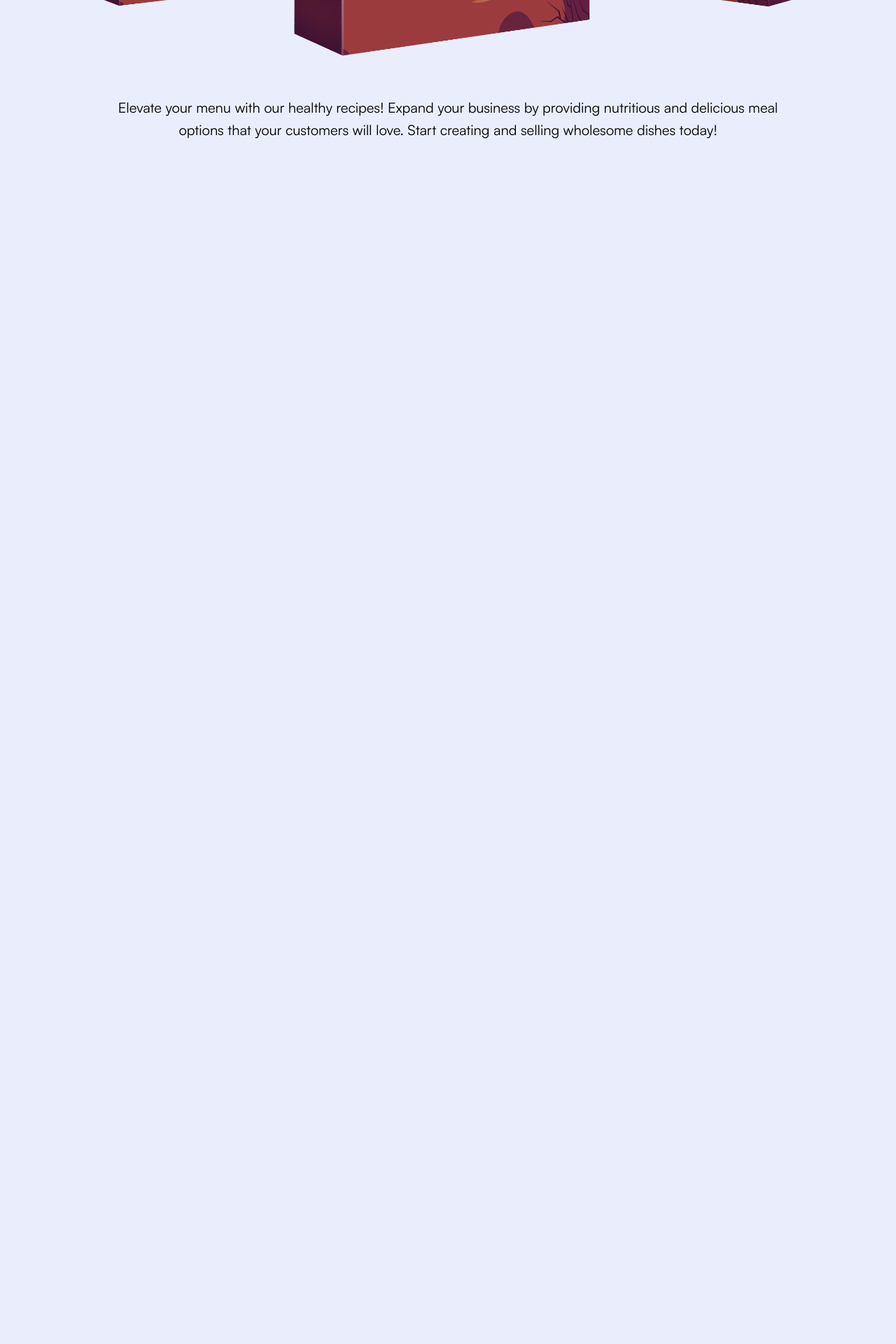
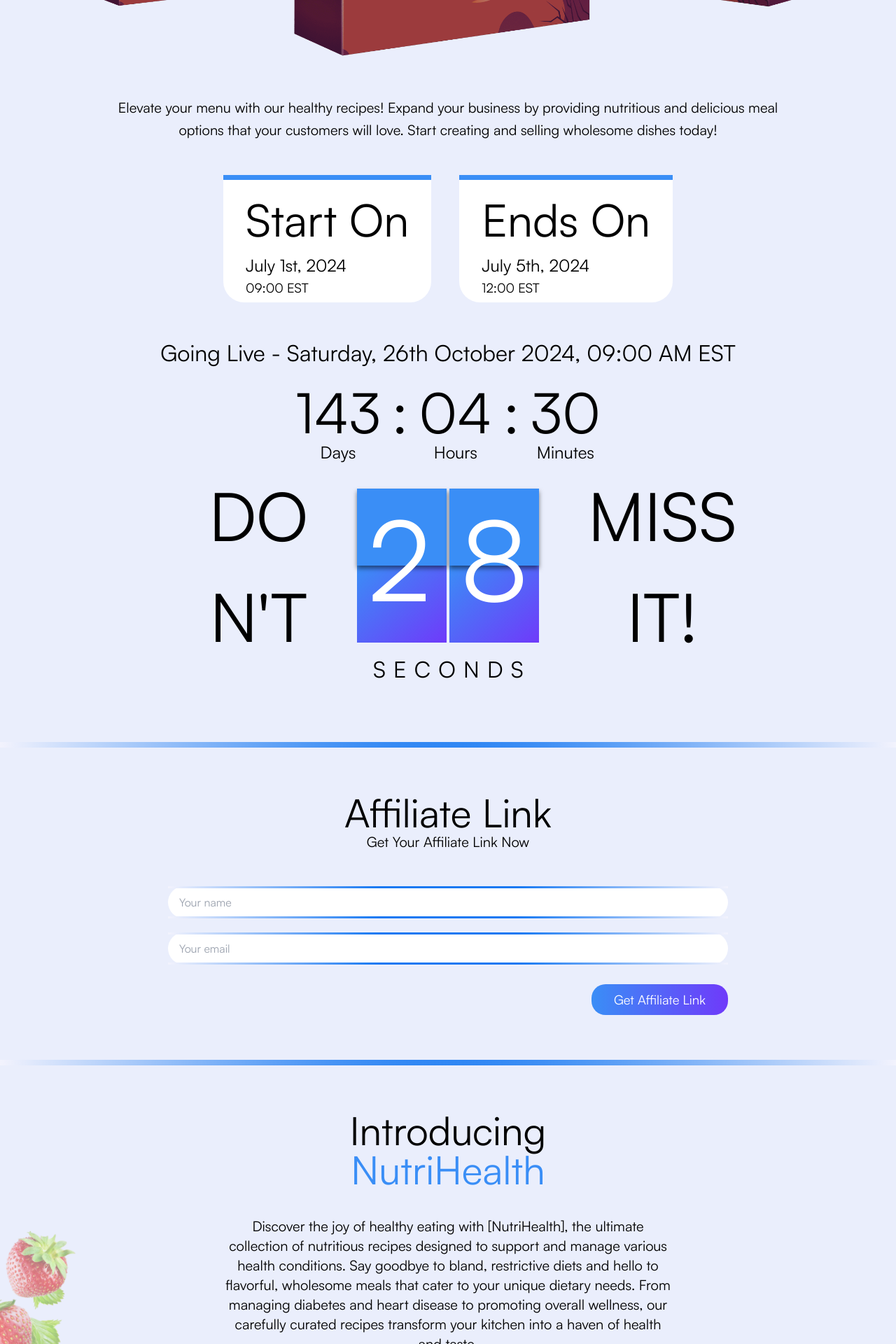
Before and after one commit to Pras00/Healthy_Food, a PHP site: page / in a window 1280 px wide; the page is wider, and only the part inside the window is pictured. Shown: the part 1253-3173 px from the top of that part at 70% size. Before the commit the page ends 1451 px from the top of that part, so only its background shows below. Run offline with PHP 8.4, Linux system fonts and the light colour scheme; some libraries are stand-ins or nearby versions.

Commit message:
[FEAT] JV Page

```diff
--- a/jv-page/index.html
+++ b/jv-page/index.html
@@ -7,7 +7,6 @@
   <link rel="preconnect" href="https://fonts.gstatic.com" crossorigin>
   <link href="https://fonts.googleapis.com/css2?family=Montserrat:ital,wght@0,100..900;1,100..900&display=swap" rel="stylesheet">
   <link rel="stylesheet" href="https://cdnjs.cloudflare.com/ajax/libs/font-awesome/5.15.4/css/all.min.css" integrity="sha512-1ycn6IcaQQ40/MKBW2W4Rhis/DbILU74C1vSrLJxCq57o941Ym01SwNsOMqvEBFlcgUa6xLiPY/NS5R+E6ztJQ==" crossorigin="anonymous" referrerpolicy="no-referrer" />
-    <link rel="stylesheet" href="css/style.css">
   <link rel="stylesheet" href="style.css">
   <script src="https://cdn.tailwindcss.com"></script>
   <title>JV Page</title>
@@ -69,8 +68,11 @@
   </section>
 
 
+  <video autoplay muted loop id="bg-video">
+    <source src="./img/video.mp4" type="video/mp4">
+  </video>
   <!-- Hero -->
-  <section>
+  <section class="relative bg-video">
     <div class="flex flex-col justify-center items-center text-center px-32 max-[992px]:px-24 max-[768px]:px-8 max-[480px]:px-4 mt-16 max-[768px]:mt-12 max-[480px]:mt-7">
       <h1 class="headline text-[4rem] max-[992px]:text-[3rem] max-[768px]:text-[2.65rem] max-[480px]:text-[1.5rem] leading-[4rem] max-[768px]:leading-[3rem] max-[480px]:leading-[2rem] text-black font-semibold">Join Us Promoting <br> Our <span class="text-[#3A8EF6]">Premium Healthy Recipe</span> Collection <br> Get Instant Commissions on <br> Easy to Sell Nutritious and Delicious Recipes</h1>
       <div class="bg-gradient-to-r from-[#3A8EF6] to-[#6F3AFA] px-10 max-[992px]:px-5 max-[480px]:px-2 py-2 rounded-[20px] mt-5">
@@ -85,6 +87,153 @@
     </div>
   </section>
 
+  <!-- Timeline -->
+  <section class="flex place-content-center gap-10 max-[600px]:gap-5 max-[480px]:gap-3 py-12 max-[768px]:py-8 max-[600px]:py-5">
+    <div class="bg-white rounded-b-[30px] px-8 py-2 border-[#3A8EF6] border-t-[7px]">
+      <h1 class="text-[4rem] max-[768px]:text-[3rem] max-[600px]:text-[2.5rem] max-[480px]:text-[1.75rem] font-medium">Start On</h1>
+      <h3 class="text-[1.5rem] max-[768px]:text-[1.15rem] max-[600px]:text-[1rem] max-[480px]:text-[0.8rem]">July 1st, 2024</h3>
+      <h3 class="text-[1.15rem] max-[768px]:text-[0.9rem] max-[600px]:text-[0.8rem] max-[480px]:text-[0.6rem]">09:00 EST</h3>
+    </div>
+    <div class="bg-white rounded-b-[30px] px-8 py-2 border-[#3A8EF6] border-t-[7px]">
+      <h1 class="text-[4rem] max-[768px]:text-[3rem] max-[600px]:text-[2.5rem] max-[480px]:text-[1.75rem] font-medium">Ends On</h1>
+      <h3 class="text-[1.5rem] max-[768px]:text-[1.15rem] max-[600px]:text-[1rem] max-[480px]:text-[0.8rem]">July 5th, 2024</h3>
+      <h3 class="text-[1.15rem] max-[768px]:text-[0.9rem] max-[600px]:text-[0.8rem] max-[480px]:text-[0.6rem]">12:00 EST</h3>
+    </div>
+  </section>
+
+  <!-- Countdown -->
+  <section class="countdown-container flex flex-col place-content-center px-10 max-[480px]:px-3 mb-20">
+    <h3 class="text-[2rem] max-[992px]:text-[1.5rem] max-[768px]:text-[1.25rem] max-[480px]:text-[0.8rem] font-light text-center">Going Live - Saturday, 26th October 2024, 09:00 AM EST</h3>
+    <div class="countdown flex justify-center items-start gap-4">
+      <div class="flex flex-col justify-center items-center">
+        <div class="days text-black text-[5rem] max-[768px]:text-[4rem] max-[480px]:text-[2rem] font-medium"></div>
+        <p class="text-black text-[1.5rem] max-[768px]:text-[1.25rem] max-[480px]:text-[0.8rem] -mt-5 max-[480px]:-mt-2">Days</p>
+      </div>
+      <div class="text-black text-[5rem] max-[768px]:text-[4rem] max-[480px]:text-[2rem] font-medium">:</div>
+      <div class="flex flex-col justify-center items-center">
+        <div class="hours text-black text-[5rem] max-[768px]:text-[4rem] max-[480px]:text-[2rem] font-medium"></div>
+        <p class="text-black text-[1.5rem] max-[768px]:text-[1.25rem] max-[480px]:text-[0.8rem] -mt-5 max-[480px]:-mt-2">Hours</p>
+      </div>
+      <div class="text-black text-[5rem] max-[768px]:text-[4rem] max-[480px]:text-[2rem] font-medium">:</div>
+      <div class="flex flex-col justify-center items-center">
+        <div class="minutes text-black text-[5rem] max-[768px]:text-[4rem] max-[480px]:text-[2rem] font-medium"></div>
+        <p class="text-black text-[1.5rem] max-[768px]:text-[1.25rem] max-[480px]:text-[0.8rem] -mt-5 max-[480px]:-mt-2">Minutes</p>
+      </div>
+    </div>
+    <div class="relative flex flex-col place-content-center">
+      <div class="grid grid-cols-3 max-[600px]:grid-cols-1 place-items-center max-[992px]:gap-5 max-[768px]:gap-10">
+        <div class="text-center flex justify-end items-center w-full max-[600px]:hidden">
+          <h3 class="happyHalloween dont-miss font-medium text-black text-[6rem] max-[768px]:text-[4rem] leading-[9rem] max-[768px]:leading-[7rem]">DO <br> N'T</h3>
+        </div>
+        <div class="flex place-content-center gap-1 max-[600px]:mt-5">
+          <div class="relative">
+            <div class="text-center flex justify-center items-center text-[10rem] max-[768px]:text-[8rem] max-[600px]:text-[7rem] max-[480px]:text-[5rem] text-white absolute z-[3] left-[12%] bottom-[0.5%]">
+              <div class="seconds-puluhan"></div>
+            </div>
+            <div class="h-[110px] max-[768px]:h-[90px] max-[600px]:h-[80px] max-[480px]:h-[60px] w-[128px] max-[768px]:w-[100px] max-[600px]:w-[90px] max-[480px]:w-[70px] bg-[#3A8EF6] drop-shadow-[0_4px_3px_rgba(0,0,0,0.5)]"></div>
+            <div class="h-[110px] max-[768px]:h-[90px] max-[600px]:h-[80px] max-[480px]:h-[60px] w-[128px] max-[768px]:w-[100px] max-[600px]:w-[90px] max-[480px]:w-[70px] bg-gradient-to-br from-[#3A8EF6] to-[#6F3AFA]"></div>
+          </div>
+          <div class="relative">
+            <div class="text-center flex justify-center items-center text-[10rem] max-[768px]:text-[8rem] max-[600px]:text-[7rem] max-[480px]:text-[5rem] text-white absolute z-[3] left-[12%] bottom-[0.5%]">
+              <div class="seconds-satuan"></div>
+            </div>
+            <div class="h-[110px] max-[768px]:h-[90px] max-[600px]:h-[80px] max-[480px]:h-[60px] w-[128px] max-[768px]:w-[100px] max-[600px]:w-[90px] max-[480px]:w-[70px] bg-[#3A8EF6] drop-shadow-[0_4px_3px_rgba(0,0,0,0.5)]"></div>
+            <div class="h-[110px] max-[768px]:h-[90px] max-[600px]:h-[80px] max-[480px]:h-[60px] w-[128px] max-[768px]:w-[100px] max-[600px]:w-[90px] max-[480px]:w-[70px] bg-gradient-to-br from-[#3A8EF6] to-[#6F3AFA]"></div>
+          </div>
+        </div>
+        <div class="text-center flex justify-start items-center w-full max-[600px]:hidden">
+          <h3 class="happyHalloween dont-miss font-medium text-black text-[6rem] max-[768px]:text-[4rem] leading-[9rem] max-[768px]:leading-[7rem]">MISS <br> IT!</h3>
+        </div>
+      </div>
+      <div class="relative w-full text-center pl-[1%] -mt-5 max-[768px]:-mt-3 max-[600px]:mt-2">
+        <p class="text-[2rem] max-[768px]:text-[1.5rem] max-[600px]:text-[1.25rem] max-[480px]:text-[1rem] tracking-[0.7rem] max-[480px]:tracking-[0.5rem]">SECONDS</p>
+      </div>
+    </div>
+  </section>
+
+  <!-- Affiliate Link -->
+  <section id="affiiliate" class="bg-[#EAEEFC] border-gradient-1 border-gradient-2 py-16 max-[992px]:py-12 max-[768px]:py-10 max-[480px]:py-5">
+    <div class="text-center">
+      <h1 class="text-[3.5rem] max-[992px]:text-[3rem] max-[768px]:text-[2.75rem] max-[480px]:text-[2rem] leading-[3.5rem] max-[992px]:leading-[3rem] max-[768px]:leading-[2.75rem] max-[480px]:leading-[2rem] font-">Affiliate Link</h1>
+      <h3 class="font-medium text-[1.25rem] max-[992px]:text-[1.25rem] max-[768px]:text-[1rem] max-[480px]:text-[0.8rem]">Get Your Affiliate Link Now<h3>
+    </div>
+    <div class="flex justify-center items-center mt-12">
+      <form class="form-affiliate flex flex-col gap-5">
+        <input class="w-[50rem] border-gradient-1-2 border-gradient-2-2 rounded-[30px] px-4 py-2 focus:outline-[#3A8EF6]" type="text" name="name" id="name" placeholder="Your name" required>
+        <input class="w-[50rem] border-gradient-1-2 border-gradient-2-2 rounded-[30px] px-4 py-2 focus:outline-[#3A8EF6]" type="email" name="email" id="email" placeholder="Your email" required>
+        <div class="w-full mt-2 max-[992px]:mt-6 max-[768px]:mt-3 max-[480px]:mt-2">
+          <button class="float-end bg-gradient-to-r from-[#3A8EF6] to-[#6F3AFA] text-white text-[1.15rem] px-8 py-2 rounded-[20px] hover:scale-105 duration-200">Get Affiliate Link</button>
+        </div>
+      </form>
+    </div>
+  </section>
+
+  <!-- About -->
+  <section class="relative flex flex-col place-items-center bg-[#EAEEFC] bg-cover bg-no-repeat bg-fixed bg-center py-16 max-[768px]:py-12 max-[480px]:py-8">
+    <img class="absolute w-[35%] top-[10%] -left-[15%]" src="./img/strawberries.png" alt="">
+    <img class="absolute w-[35%] top-[60%] -right-[10%]" src="./img/oranges.png" alt="">
+    <h1 class="text-[3.5rem] max-[992px]:text-[3rem] max-[768px]:text-[2.75rem] max-[480px]:text-[2rem] leading-[3.5rem] max-[992px]:leading-[3rem] max-[768px]:leading-[2.75rem] max-[480px]:leading-[2rem] font-medium">Introducing</h1>
+    <h1 class="text-[3.5rem] max-[992px]:text-[3rem] max-[768px]:text-[2.75rem] max-[480px]:text-[2rem] leading-[3.5rem] max-[992px]:leading-[3rem] max-[768px]:leading-[2.75rem] max-[480px]:leading-[2rem] font-medium text-[#3A8EF6]">NutriHealth</h1>
+    <div class="text-center w-[50%] max-[992px]:w-[85%] max-[768px]:w-[90%] max-[480px]:w-[95%] mt-10 max-[768px]:mt-5">
+      <h3 class="text-[1.25rem] max-[768px]:text-[1rem] max-[480px]:text-[0.75rem] max-[768px]:-my-3 max-[480px]:-my-1 font-normal leading-[1.75rem] max-[768px]:leading-[1.5rem] max-[480px]:leading-[1rem] mb-5">Discover the joy of healthy eating with [NutriHealth], the ultimate collection of nutritious recipes designed to support and manage various health conditions. Say goodbye to bland, restrictive diets and hello to flavorful, wholesome meals that cater to your unique dietary needs. From managing diabetes and heart disease to promoting overall wellness, our carefully curated recipes transform your kitchen into a haven of health and taste.</h3>
+      <h3 class="text-[1.25rem] max-[768px]:text-[1rem] max-[480px]:text-[0.75rem] max-[768px]:-my-3 max-[480px]:-my-1 font-normal leading-[1.75rem] max-[768px]:leading-[1.5rem] max-[480px]:leading-[1rem]">[NutriHealth] is a fresh, innovative product created by a team of expert nutritionists and culinary artists with over 15 years of experience in crafting health-centric digital products. Each recipe is meticulously developed to ensure it’s not only delicious but also packed with the nutrients your body needs to thrive.</h3>
+    </div>
+    <div class="flex justify-center items-center my-12 max-[992px]:my-8 max-[480px]:my-4">
+      <img class="w-[65%] max-[992px]:w-[80%] max-[480px]:w-[90%]" src="./img/BoxMockup-phone.png" alt="mockup">
+    </div>
+    <div class="text-center w-[50%] max-[992px]:w-[85%] max-[768px]:w-[90%] max-[480px]:w-[95%] my-12 max-[768px]:my-10">
+      <h3 class="text-[1.25rem] max-[768px]:text-[1rem] max-[480px]:text-[0.75rem] max-[768px]:-my-3 max-[480px]:-my-1 font-normal leading-[1.75rem] max-[768px]:leading-[1.5rem] max-[480px]:leading-[1rem]">Get ready to revolutionize your approach to health with [NutriHealth]: Healthy Recipes for Various Disease! Our collection of recipes is designed not only to delight your taste buds but also to support and manage a wide range of health conditions. With [NutriHealth], you'll empower and educate your audience, offering meals crafted to address specific dietary needs while still being irresistibly delicious.<h3>
+    </div>
+    <div class="px-28 mb-10">
+      <h3 class="text-center text-[2.5rem] max-[992px]:text-[2rem] max-[768px]:text-[1.5rem] max-[480px]:text-[1.1rem] leading-[2.75rem] max-[768px]:leading-[2rem] max-[480px]:leading-[1.5rem] font-semibold">Here are some specific examples <br> of how can be used by different professions:</h3>
+    </div>
+    <div class="flex flex-col justify-center items-center gap-5 px-64 max-[768px]:px-10 max-[480px]:px-1">
+      <div class="grid grid-cols-2 max-[992px]:grid-cols-1 max-[768px]:grid-cols-1 max-[480px]:grid-cols-1 gap-x-10 gap-y-5">
+        <div class="flex justify-center items-center gap-3 py-2 bg-[#3A8EF6] rounded-[50px] px-8 max-[480px]:px-5 drop-shadow-[1px_2px_5px_rgba(0,0,0,0.3)] border-[2px] border-white">
+          <img class="w-[3rem] max-[480px]:w-[3.25rem]" src="./img/nutritionist.png" alt="">
+          <div class="text-white">
+            <h3 class="font-bold text-[16px] max-[768px]:leading-[1.15rem]">Dietitians and Nutritionists</h3>
+            <p class="text-[12px] max-[768px]:leading-[1rem] mt-1">By incorporating these recipes into their practice, dietitians can help clients better manage their conditions through proper nutrition, ensuring they receive balanced, tasty meals that adhere to their dietary requirements.</p>
+          </div>
+        </div>
+        <div class="flex justify-center items-center gap-3 py-2 bg-[#3A8EF6] rounded-[50px] px-8 max-[480px]:px-5 drop-shadow-[1px_2px_5px_rgba(0,0,0,0.3)] border-[2px] border-white">
+          <img class="w-[3rem] max-[480px]:w-[3.25rem]" src="./img/chef.png" alt="">
+          <div class="text-white">
+            <h3 class="font-bold text-[16px] max-[768px]:leading-[1.15rem]">Chefs and Culinary Professional</h3>
+            <p class="text-[12px] max-[768px]:leading-[1rem] mt-1">By demonstrating these recipes, chefs can educate their students on the importance of nutrition and how to create flavorful dishes that promote health and well-being, expanding their culinary skills and knowledge.</p>
+          </div>
+        </div>
+        <div class="flex justify-center items-center gap-3 py-2 bg-[#3A8EF6] rounded-[50px] px-8 max-[480px]:px-5 drop-shadow-[1px_2px_5px_rgba(0,0,0,0.3)] border-[2px] border-white">
+          <img class="w-[3rem] max-[480px]:w-[3.25rem]" src="./img/healtheducoator.png" alt="">
+          <div class="text-white">
+            <h3 class="font-bold text-[16px] max-[768px]:leading-[1.15rem]">Health Educators</h3>
+            <p class="text-[12px] max-[768px]:leading-[1rem] mt-1">Using these recipes, health educators can offer hands-on learning experiences, empowering individuals to make healthier food choices and understand the impact of diet on their overall health.</p>
+          </div>
+        </div>
+        <div class="flex justify-center items-center gap-3 py-2 bg-[#3A8EF6] rounded-[50px] px-8 max-[480px]:px-5 drop-shadow-[1px_2px_5px_rgba(0,0,0,0.3)] border-[2px] border-white">
+          <img class="w-[3rem] max-[480px]:w-[3.25rem]" src="./img/trainer.png" alt="">
+          <div class="text-white">
+            <h3 class="font-bold text-[16px] max-[768px]:leading-[1.15rem]">Personal Trainers</h3>
+            <p class="text-[12px] max-[768px]:leading-[1rem] mt-1">The recipes can be shared during training sessions or included in customized meal plans, helping clients achieve optimal results by pairing physical activity with healthy eating habits.</p>
+          </div>
+        </div>
+        <div class="flex justify-center items-center gap-3 py-2 bg-[#3A8EF6] rounded-[50px] px-8 max-[480px]:px-5 drop-shadow-[1px_2px_5px_rgba(0,0,0,0.3)] border-[2px] border-white">
+          <img class="w-[3rem] max-[480px]:w-[3.25rem]" src="./img/coach.png" alt="">
+          <div class="text-white">
+            <h3 class="font-bold text-[16px] max-[768px]:leading-[1.15rem]">Health Coaches</h3>
+            <p class="text-[12px] max-[768px]:leading-[1rem] mt-1">By integrating these recipes into their coaching programs, health coaches can provide clients with practical tools and inspiration to make sustainable dietary changes that enhance their overall well-being.</p>
+          </div>
+        </div>
+        <div class="flex justify-center items-center gap-3 py-2 bg-[#3A8EF6] rounded-[50px] px-8 max-[480px]:px-5 drop-shadow-[1px_2px_5px_rgba(0,0,0,0.3)] border-[2px] border-white">
+          <img class="w-[3rem] max-[480px]:w-[3.25rem]" src="./img/influencer.png" alt="">
+          <div class="text-white">
+            <h3 class="font-bold text-[16px] max-[768px]:leading-[1.15rem]">Bloggers and Social Media Influencers</h3>
+            <p class="text-[12px] max-[768px]:leading-[1rem] mt-1">By showcasing these recipes, influencers can attract a health-conscious audience, providing valuable content that inspires followers to try new, healthy dishes and adopt better eating habits.</p>
+          </div>
+        </div>
+      </div>
+    </div>
+  </section>
 
   <script src="./script.js"></script>
 </body>
--- a/jv-page/style.css
+++ b/jv-page/style.css
@@ -20,3 +20,55 @@
   display: flex;
   transition: 0.3s ease-out;
 }
+
+#bg-video {
+  position: fixed;
+  right: 0;
+  bottom: 0;
+  min-width: 100%;
+  min-height: 100%;
+  z-index: -1;
+  opacity: 0.2;
+  object-fit: cover;
+}
+
+.border-gradient-1 {
+  border-top: 8px solid;
+  border-image: radial-gradient(circle, rgba(22, 120, 242, 1) 25%, rgba(243, 243, 253, 1) 100%);
+  border-image-slice: 1;
+}
+.border-gradient-2 {
+  border-bottom: 8px solid;
+  border-image: radial-gradient(circle, rgba(22, 120, 242, 1) 25%, rgba(243, 243, 253, 1) 100%);
+  border-image-slice: 1;
+}
+.border-gradient-3 {
+  border-right: 8px solid;
+  border-image: radial-gradient(circle, rgba(22, 120, 242, 1) 25%, rgba(243, 243, 253, 1) 100%);
+  border-image-slice: 1;
+}
+.border-gradient-4 {
+  border-left: 8px solid;
+  border-image: radial-gradient(circle, rgba(22, 120, 242, 1) 25%, rgba(243, 243, 253, 1) 100%);
+  border-image-slice: 1;
+}
+.border-gradient-1-2 {
+  border-top: 3px solid;
+  border-image: radial-gradient(circle, rgba(22, 120, 242, 1) 25%, rgba(243, 243, 253, 1) 100%);
+  border-image-slice: 1;
+}
+.border-gradient-2-2 {
+  border-bottom: 3px solid;
+  border-image: radial-gradient(circle, rgba(22, 120, 242, 1) 25%, rgba(243, 243, 253, 1) 100%);
+  border-image-slice: 1;
+}
+.border-gradient-3-2 {
+  border-right: 3px solid;
+  border-image: radial-gradient(circle, rgba(22, 120, 242, 1) 25%, rgba(243, 243, 253, 1) 100%);
+  border-image-slice: 1;
+}
+.border-gradient-4-2 {
+  border-left: 3px solid;
+  border-image: radial-gradient(circle, rgba(22, 120, 242, 1) 25%, rgba(243, 243, 253, 1) 100%);
+  border-image-slice: 1;
+}
```
Also changed, not shown: jv-page/img/BoxMockup-phone.png (added), jv-page/img/chef.png (added), jv-page/img/coach.png (added), jv-page/img/healtheducoator.png (added), jv-page/img/influencer.png (added), jv-page/img/nutritionist.png (added), jv-page/img/oranges.png (added), jv-page/img/strawberries.png (added), jv-page/img/trainer.png (added), 1 other file.
